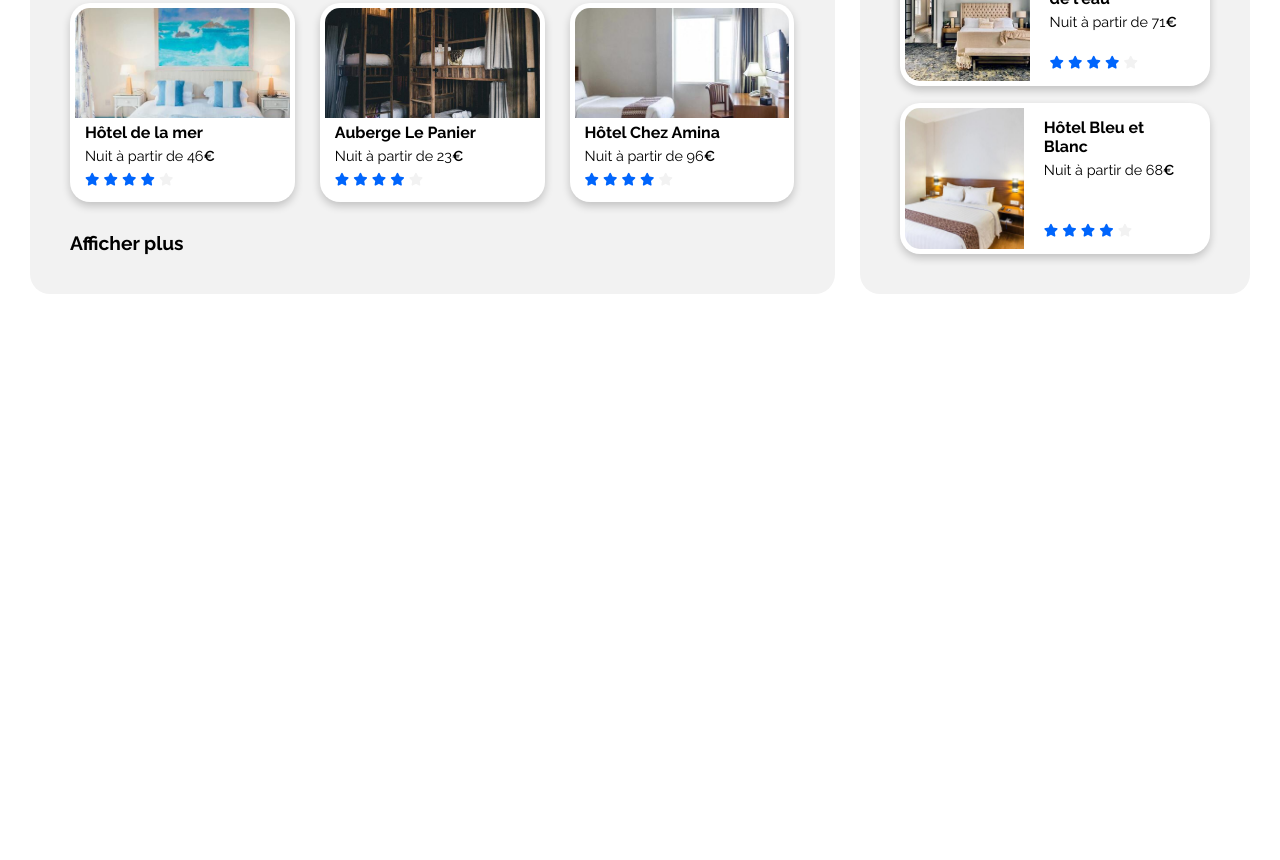
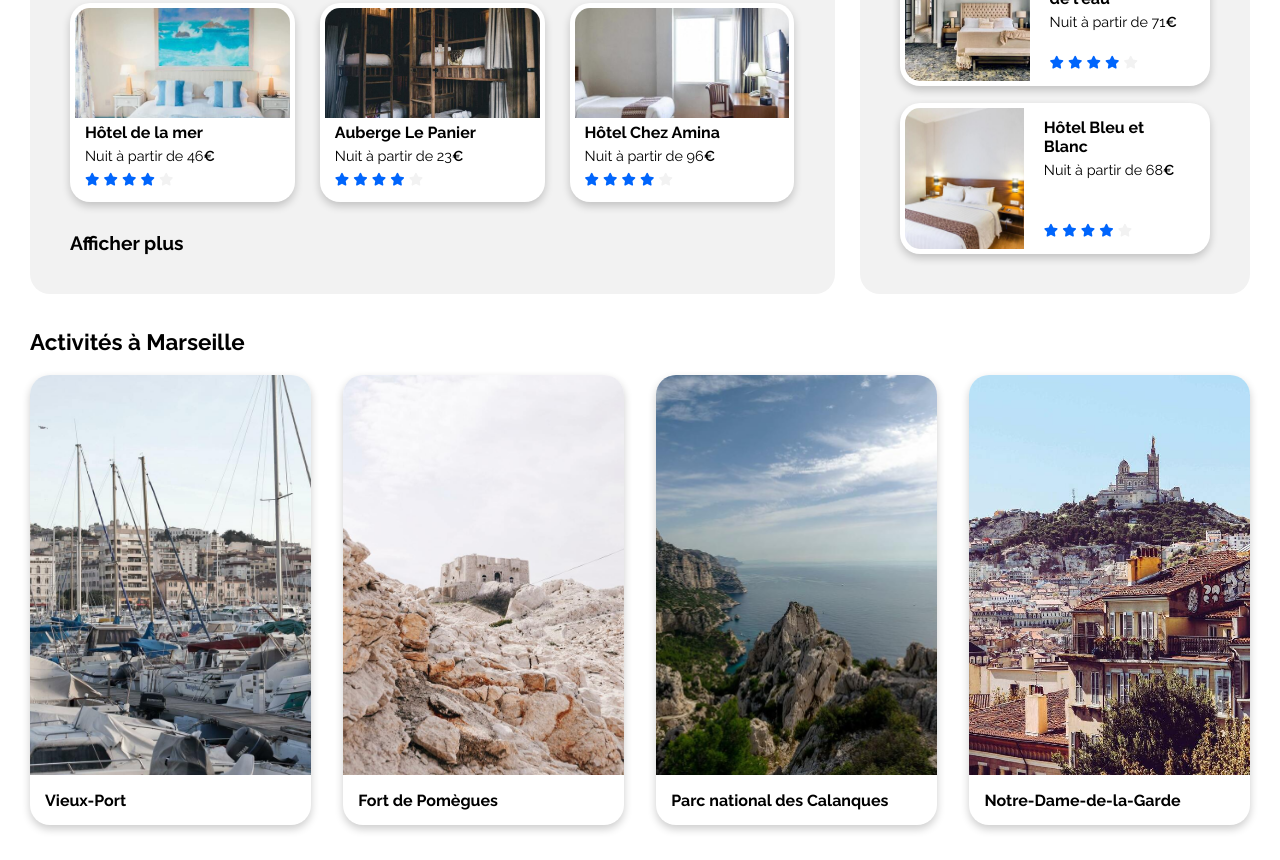
Before and after one commit to Katorligan/oc-dev-web-project-2, a plain HTML site: page index.html in a window 1280 px wide. Shown: the part 749-1609 px from the top of the page. Before the commit the page ends 1078 px from the top, so only its background shows below. Drawn offline with Linux system fonts and the light colour scheme.

Commit message:
Added Activities section

```diff
--- a/css/style.css
+++ b/css/style.css
@@ -283,3 +283,37 @@ button {
 	justify-content: space-between;
 	height: 90%;
 }
+
+.activities {
+	margin-top: 35px;
+	margin-bottom: 35px;
+}
+
+.activities h2 {
+	margin-bottom: 20px;
+}
+
+.activities-cards {
+	display: flex;
+	justify-content: space-between;
+}
+
+.activity {
+	width: 23%;
+	height: 450px;
+	display: flex;
+	flex-direction: column;
+	justify-content: space-between;
+	padding: 0;
+}
+
+.activity img {
+	width: 100%;
+	height: 400px;
+	object-fit: cover;
+	border-radius: 20px 20px 0 0;
+}
+
+.activity h3 {
+	margin: 15px;
+}
--- a/index.html
+++ b/index.html
@@ -221,6 +221,31 @@
                 </div>
             </article>
         </section>
+
+        <section class="activities">
+            <h2>Activités à Marseille</h2>
+            <div class="activities-cards">
+                <a href="#" class="card activity">
+                    <img src="images/activites/3_medium/reno-laithienne-QUgJhdY5Fyk-unsplash.jpg"
+                        alt="Vieux-Port de Marseille">
+                    <h3>Vieux-Port</h3>
+                </a>
+                <a href="#" class="card activity">
+                    <img src="images/activites/3_medium/paul-hermann-QFTrLdQIRhI-unsplash.jpg" alt="Fort de Pomègues">
+                    <h3>Fort de Pomègues</h3>
+                </a>
+                <a href="#" class="card activity">
+                    <img src="images/activites/3_medium/kilyan-sockalingum-NR8-cBCN3aI-unsplash.jpg"
+                        alt="Parc national des Calanques">
+                    <h3>Parc national des Calanques</h3>
+                </a>
+                <a href="#" class="card activity">
+                    <img src="images/activites/3_medium/florian-wehde-xW9e8gdotxI-unsplash.jpg"
+                        alt="Notre-Dame-de-la-Garde">
+                    <h3>Notre-Dame-de-la-Garde</h3>
+                </a>
+            </div>
+        </section>
     </main>
 
     <footer>
```
